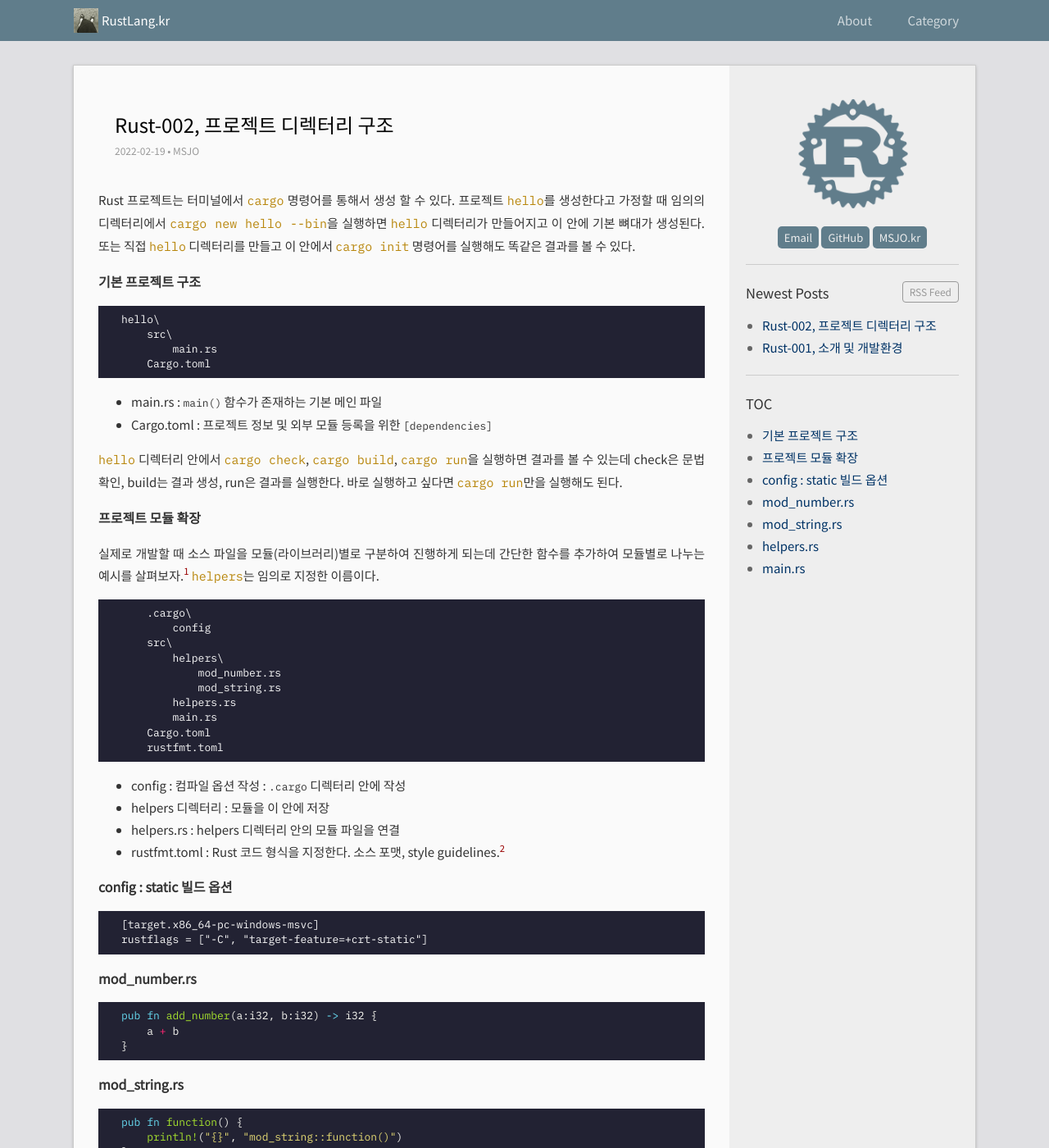
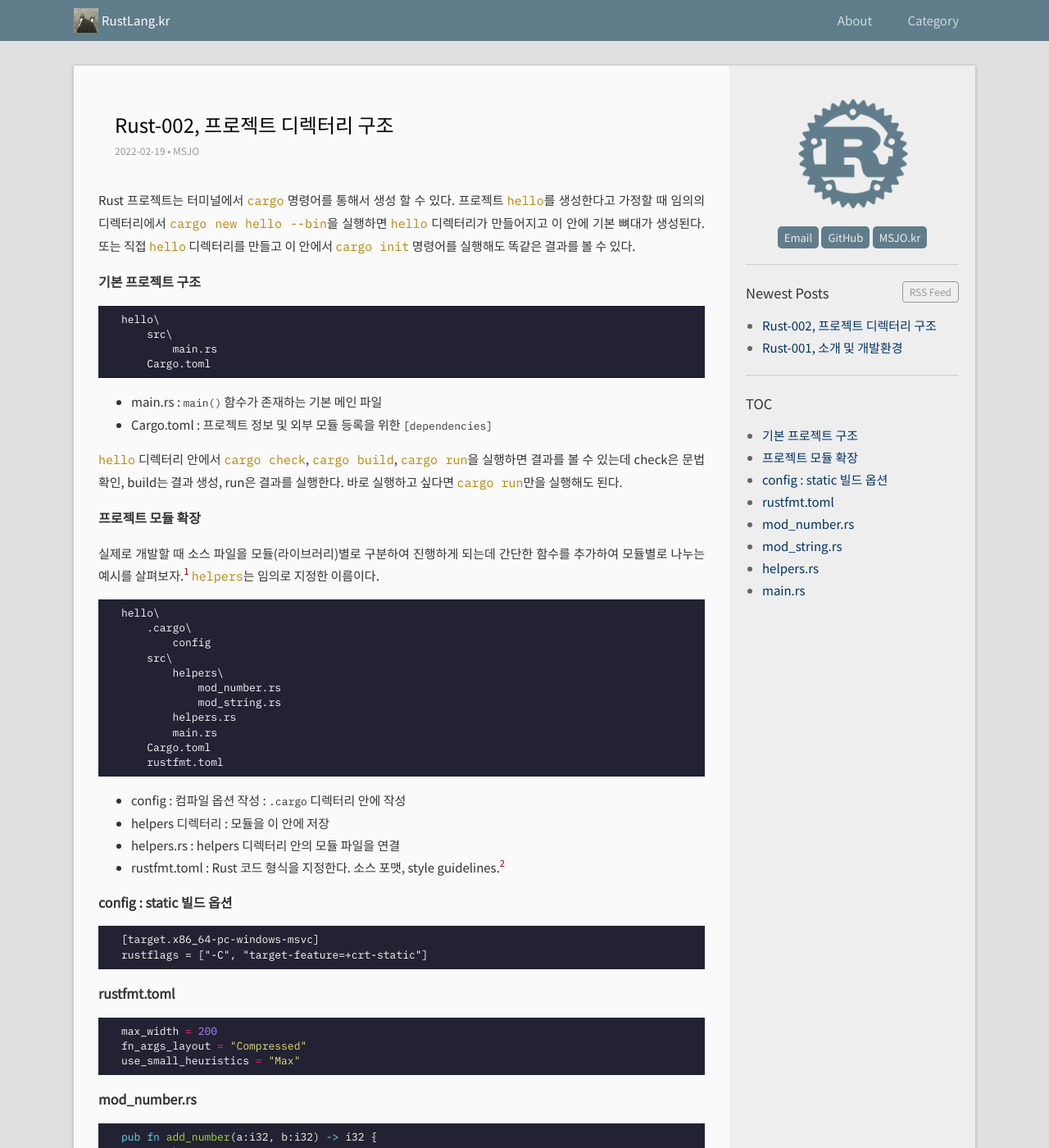
Before and after one commit to DebugJO/rustlang, a Jekyll site: the page built from _posts/2022-02-19-1.md, in a window 1280 px wide and 1400 px high. Shown: the whole window at 82% size. Built offline with Jekyll 4.4.1, drawn with Linux system fonts in a browser that asks for light colours.

Commit message:
Rust-002, 프로젝트 디렉터리 구조

````diff
--- a/_posts/2022-02-19-1.md
+++ b/_posts/2022-02-19-1.md
@@ -27,6 +27,7 @@ hello\
 실제로 개발할 때 소스 파일을 모듈(라이브러리)별로 구분하여 진행하게 되는데 간단한 함수를 추가하여 모듈별로 나누는 예시를 살펴보자.<sup>1</sup> `helpers`는 임의로 지정한 이름이다.
 
 ```txt
+hello\
     .cargo\
         config
     src\
@@ -49,6 +50,14 @@ hello\
 ```txt
 [target.x86_64-pc-windows-msvc]
 rustflags = ["-C", "target-feature=+crt-static"]
+```
+
+###### rustfmt.toml
+
+```toml
+max_width = 200
+fn_args_layout = "Compressed"
+use_small_heuristics = "Max"
 ```
 
 ###### mod_number.rs
````
